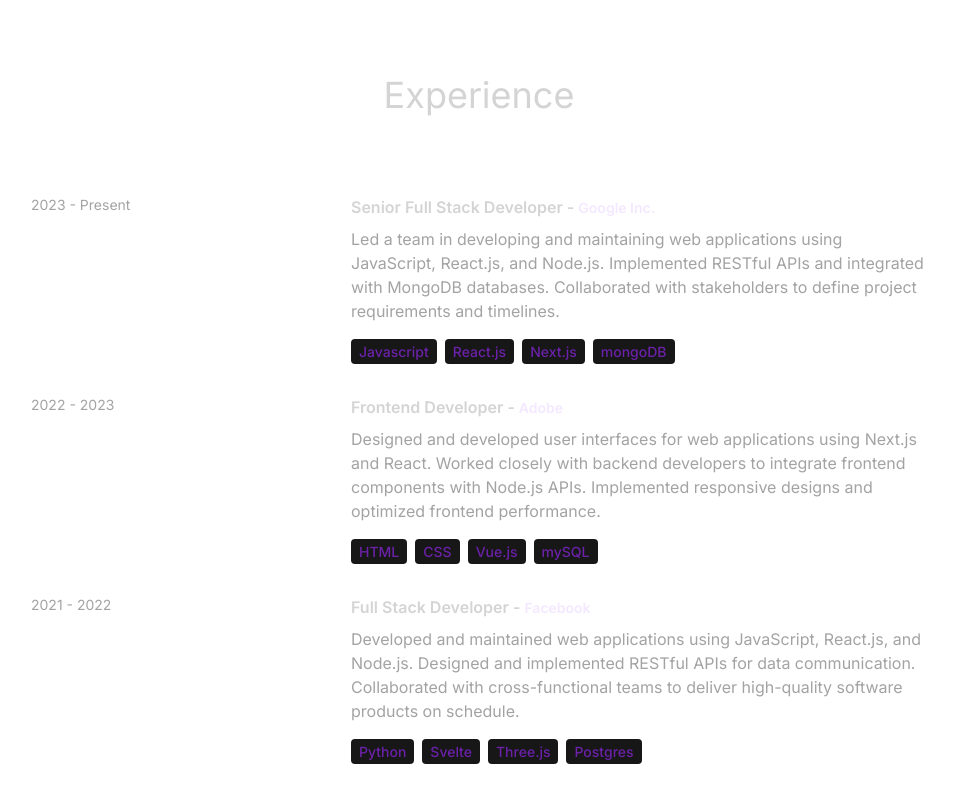
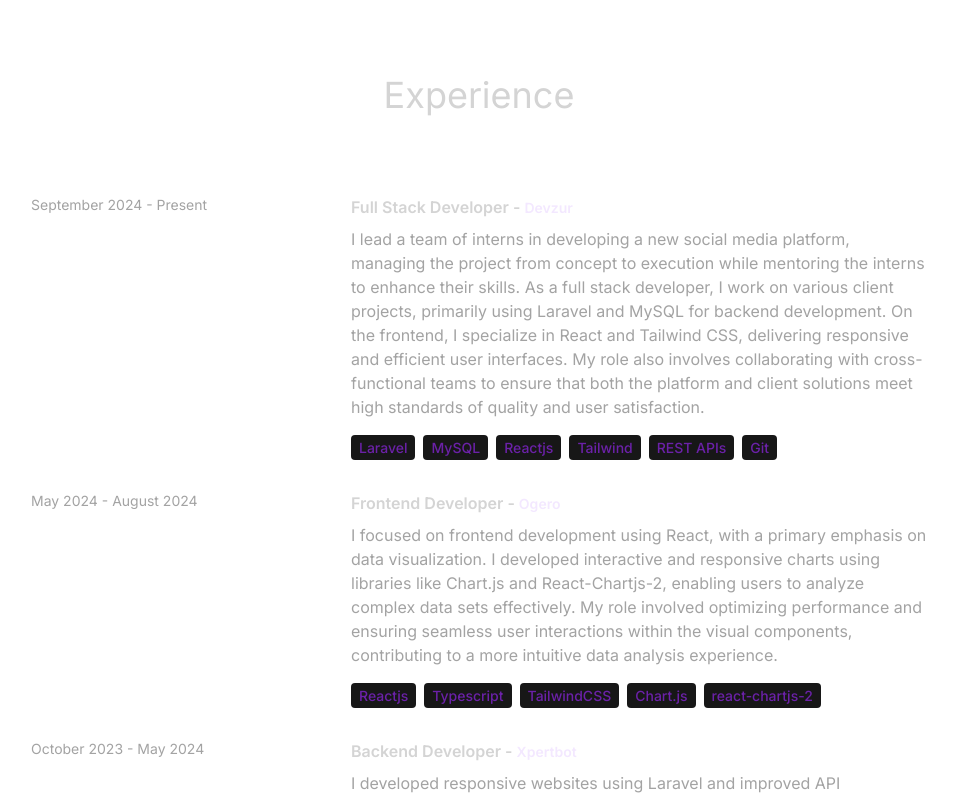
Before and after one commit to danidh05/react-portfolio-daniel, a React (Vite) app: page / in a window 1280 px wide. Shown: the part 2000-2797 px from the top of the page, without its empty margins (161-1117 px from the left). Built offline with nearby package versions, Linux system fonts and the light colour scheme.

Commit message:
Changed My INfo

```diff
--- a/src/components/About.jsx
+++ b/src/components/About.jsx
@@ -1,5 +1,5 @@
 import aboutImg from "../assets/about.jpg";
-import { ABOUT_TEXT } from "../constants";
+import { ABOUT_TEXT, ABOUT_TEXT2 } from "../constants";
 import { motion } from "framer-motion";
 
 const About = () => {
@@ -29,6 +29,9 @@ const About = () => {
           <div className="flex justify-center lg:justify-start">
             <p className="my-2 max-w-xl py-6">{ABOUT_TEXT}</p>
           </div>
+          <div className="flex justify-center lg:justify-start">
+            <p className="my-2 max-w-xl py-6">{ABOUT_TEXT2}</p>
+          </div>
         </motion.div>
       </div>
     </div>
--- a/src/components/Navbar.jsx
+++ b/src/components/Navbar.jsx
@@ -12,9 +12,17 @@ const Navbar = () => {
         <img src={logo} alt="logo" className="size-24 mx-2  " />
       </div>
       <div className="m-8 flex items-center justify-center gap-4 text-2xl">
-        <FaLinkedin />
-        <FaGithub />
-        <FaInstagram />
+        <a href="https://www.linkedin.com/in/daniel-dhaini-284279289/">
+          {" "}
+          <FaLinkedin />
+        </a>
+        <a href="https://github.com/danidh05">
+          <FaGithub />
+        </a>
+        <a href="https://www.instagram.com/danieldhainy/">
+          {" "}
+          <FaInstagram />
+        </a>
         {/* <FaSquareXTwitter /> */}
       </div>
     </nav>
--- a/src/constants/index.js
+++ b/src/constants/index.js
@@ -3,55 +3,68 @@ import project2 from "../assets/projects/Yoom.png";
 // import project3 from "../assets/projects/project-3.jpg";
 // import project4 from "../assets/projects/project-4.jpg";
 
-export const HERO_CONTENT = `I am a passionate full stack developer with a knack for crafting robust and scalable web applications. With 5 years of hands-on experience, I have honed my skills in front-end technologies like React and Next.js, as well as back-end technologies like Node.js, MySQL, PostgreSQL, and MongoDB. My goal is to leverage my expertise to create innovative solutions that drive business growth and deliver exceptional user experiences.`;
+export const HERO_CONTENT = `I am a passionate full stack developer with a knack for crafting robust and scalable web applications. With 1 year of hands-on experience, I have honed my skills in front-end technologies like React and Next.js, as well as back-end technologies like Node.js, Laravel, MySQL, and MongoDB. My goal is to leverage my expertise to create innovative solutions that drive business growth and deliver exceptional user experiences.`;
 
-export const ABOUT_TEXT = `I am a dedicated and versatile full stack developer with a passion for creating efficient and user-friendly web applications. With 5 years of professional experience, I have worked with a variety of technologies, including React, Next.js, Node.js, MySQL, PostgreSQL, and MongoDB. My journey in web development began with a deep curiosity for how things work, and it has evolved into a career where I continuously strive to learn and adapt to new challenges. I thrive in collaborative environments and enjoy solving complex problems to deliver high-quality solutions. Outside of coding, I enjoy staying active, exploring new technologies, and contributing to open-source projects.`;
-
+export const ABOUT_TEXT = `I am a dedicated and versatile full stack developer with a passion for creating efficient and user-friendly web applications. With a year of professional experience, I specialize in backend development using Laravel and MySQL, while leveraging Next.js for dynamic frontends. I work extensively with React and TypeScript, primarily using Tailwind CSS for styling, alongside experience with Bootstrap and UI libraries like Shadcn and MUI. My proficiency in the MERN stack further enables me to deliver comprehensive web solutions.`;
+export const ABOUT_TEXT2 = `In addition to my web development expertise, I create Windows Forms applications using the .NET framework and SQL Server. I thrive in collaborative environments, enjoy tackling complex problems, and am committed to delivering high-quality solutions. My knowledge in quality assurance, encompassing both manual and automated testing, enhances my ability to ensure robust application performance.`;
 export const EXPERIENCES = [
   {
-    year: "2023 - Present",
-    role: "Senior Full Stack Developer",
-    company: "Google Inc.",
-    description: `Led a team in developing and maintaining web applications using JavaScript, React.js, and Node.js. Implemented RESTful APIs and integrated with MongoDB databases. Collaborated with stakeholders to define project requirements and timelines.`,
-    technologies: ["Javascript", "React.js", "Next.js", "mongoDB"],
+    year: "September 2024 - Present",
+    role: "Full Stack Developer",
+    company: "Devzur",
+    description: `I lead a team of interns in developing a new social media platform, managing the project from concept to execution while mentoring the interns to enhance their skills. As a full stack developer, I work on various client projects, primarily using Laravel and MySQL for backend development. On the frontend, I specialize in React and Tailwind CSS, delivering responsive and efficient user interfaces. My role also involves collaborating with cross-functional teams to ensure that both the platform and client solutions meet high standards of quality and user satisfaction.`,
+    technologies: [
+      "Laravel",
+      "MySQL",
+      "Reactjs",
+      "Tailwind",
+      "REST APIs",
+      "Git",
+    ],
   },
   {
-    year: "2022 - 2023",
+    year: "May 2024 - August 2024",
     role: "Frontend Developer",
-    company: "Adobe",
-    description: `Designed and developed user interfaces for web applications using Next.js and React. Worked closely with backend developers to integrate frontend components with Node.js APIs. Implemented responsive designs and optimized frontend performance.`,
-    technologies: ["HTML", "CSS", "Vue.js", "mySQL"],
+    company: "Ogero",
+    description: ` I focused on frontend development using React, with a primary emphasis on data visualization. I developed interactive and responsive charts using libraries like Chart.js and React-Chartjs-2, enabling users to analyze complex data sets effectively. My role involved optimizing performance and ensuring seamless user interactions within the visual components, contributing to a more intuitive data analysis experience.`,
+    technologies: [
+      "Reactjs",
+      "Typescript",
+      "TailwindCSS",
+      "Chart.js",
+      "react-chartjs-2",
+    ],
   },
   {
-    year: "2021 - 2022",
-    role: "Full Stack Developer",
-    company: "Facebook",
-    description: `Developed and maintained web applications using JavaScript, React.js, and Node.js. Designed and implemented RESTful APIs for data communication. Collaborated with cross-functional teams to deliver high-quality software products on schedule.`,
-    technologies: ["Python", "Svelte", "Three.js", "Postgres"],
+    year: "October 2023 - May 2024",
+    role: "Backend Developer",
+    company: "Xpertbot",
+    description: `I developed responsive websites using Laravel and improved API throughput by 20% to enhance data efficiency. I gained hands-on experience in software development best practices, Git version control, and agile workflows, while collaborating closely within a team. My role also focused on ensuring a smooth, bug-free user experience with fast, reliable data processing.`,
+    technologies: ["Laravel", "MySQL", "Bootstrap", "REST APIs", "Git"],
   },
-  {
-    year: "2020 - 2021",
-    role: "Software Engineer",
-    company: "Paypal",
-    description: `Contributed to the development of web applications using JavaScript, React.js, and Node.js. Managed databases and implemented data storage solutions using MongoDB. Worked closely with product managers to prioritize features and enhancements.`,
-    technologies: ["Ruby", "Rails", "PHP", "Sqlite"],
-  },
+  // {
+  //   year: "2020 - 2021",
+  //   role: "Software Engineer",
+  //   company: "Paypal",
+  //   description: `Contributed to the development of web applications using JavaScript, React.js, and Node.js. Managed databases and implemented data storage solutions using MongoDB. Worked closely with product managers to prioritize features and enhancements.`,
+  //   technologies: ["Ruby", "Rails", "PHP", "Sqlite"],
+  // },
 ];
 
 export const PROJECTS = [
   {
-    title: "E-Commerce Website",
+    title: "Whatsapp Clone",
     image: project1,
     description:
-      "A fully functional e-commerce website with features like product listing, shopping cart, and user authentication.",
-    technologies: ["HTML", "CSS", "React", "Node.js", "MongoDB"],
+      "Developed an advanced communication platform enabling text, emoji, video, and image messaging for individuals and groups, complete with group chat time stamps. The application includes customizable themes, personal information updates, and a Zoom-like video chat interface. Integrated OpenAI API for ChatGPT queries and DALL·E for image generation, enhancing user interaction and creativity.",
+    technologies: ["Nextjs", "TailwindCSS", "React", "Typescript", "ConvexDB"],
   },
   {
-    title: "Task Management App",
+    title: "Yoom",
     image: project2,
     description:
-      "An application for managing tasks and projects, with features such as task creation, assignment, and progress tracking.",
-    technologies: ["HTML", "CSS", "Angular", "Firebase"],
+      "Developed a Zoom clone with features for creating and customizing meetings, toggling camera and voice, screen sharing, recording meetings, viewing past recordings, and managing a personal room for ongoing and upcoming meetings.",
+    technologies: ["Nextjs", "TailwindCSS", "React", "Typescript", "Stream.io"],
   },
   //   {
   //     title: "Portfolio Website",
@@ -70,7 +83,7 @@ export const PROJECTS = [
 ];
 
 export const CONTACT = {
-  address: "767 Fifth Avenue, New York, NY 10153 ",
-  phoneNo: "+12 4555 666 00 ",
-  email: "me@example.com",
+  address: "Saida-Beirut,Lebanon ",
+  phoneNo: "+961 78 919 829 ",
+  email: "danidh20052005@gmail.com",
 };
```
